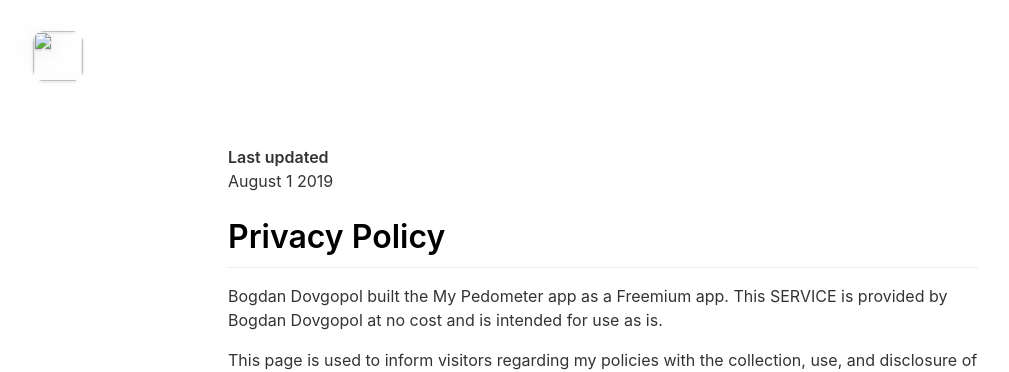
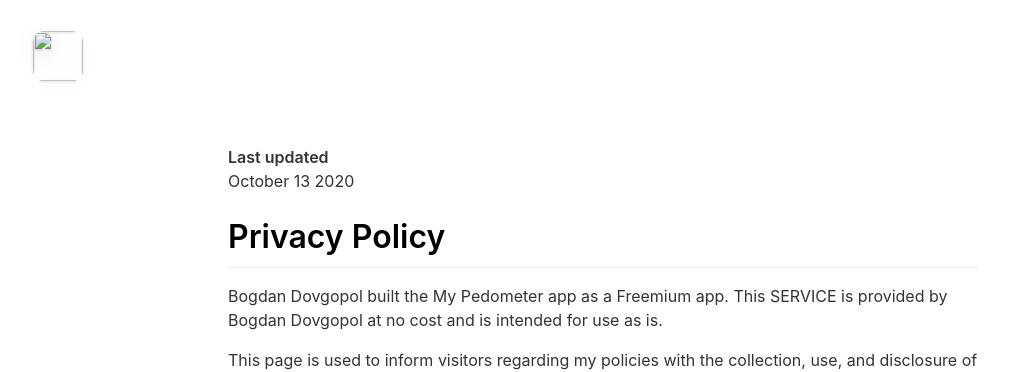
Before and after one commit to bogdandovgopol/mypedometer.app, a Jekyll site: the page built from _pages/privacypolicy.md, in a window 1280 px wide. Shown: the top 372 px of the page, without its empty margins (37-1046 px from the left). Built offline with Jekyll 4.4.1, drawn with Linux system fonts in a browser that asks for light colours; nearby versions of some CDN libraries.

Commit message:
Update privacypolicy.md

```diff
--- a/_pages/privacypolicy.md
+++ b/_pages/privacypolicy.md
@@ -5,7 +5,7 @@ include_in_header: false
 ---
 
 **Last updated**
-August 1 2019
+October 13 2020
 
 # Privacy Policy
 
```
